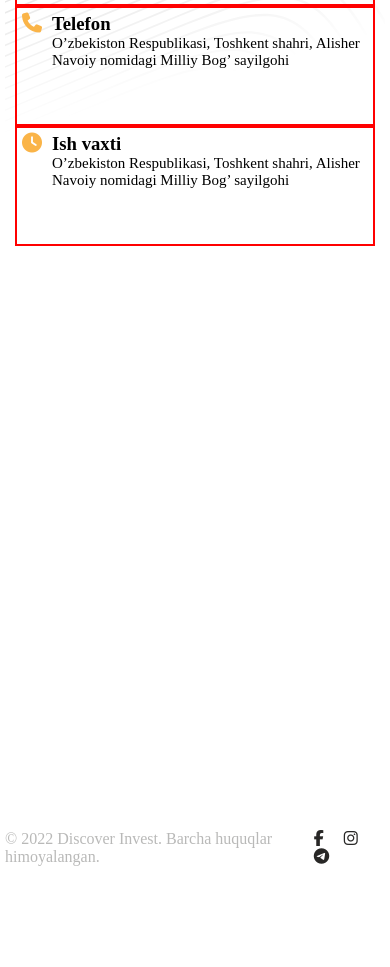
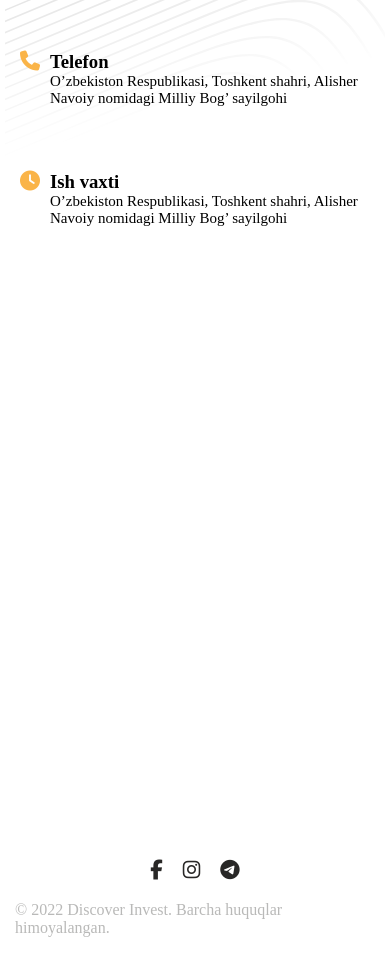
Before and after one commit to Sunnat0401/discover-invest, a React (Vite) app: page /connect in a window 390 px wide. Shown: the part 1500-2467 px from the top of the page. Before the commit the page ends 2396 px from the top, so only its background shows below. Built offline with nearby package versions, Linux system fonts and the light colour scheme.

Commit message:
Add language for navbar.jsx

```diff
--- a/src/Components/Navbar/Navbar.jsx
+++ b/src/Components/Navbar/Navbar.jsx
@@ -62,9 +62,9 @@ const Navbar = () => {
             </li>
         </ul>
         <select name="" id="" className='navbar-select' onChange={handleChange} value={languages}>
-            <option value="">uz</option>
-            <option value="">en</option>
-            <option value="">ru</option>
+            <option value="uz">uz</option>
+            <option value="en">en</option>
+            <option value="ru">ru</option>
         </select>
         <a href="tel:+ 998 (71) 288 88 88" className="navbar-connect"> +998 90 124 94 84 <i className="fa-solid fa-phone phone-icon"></i></a>
         </div>
--- a/src/Pages/ConnectPage/ConnectPage.css
+++ b/src/Pages/ConnectPage/ConnectPage.css
@@ -1,3 +1,6 @@
+*{
+    scroll-behavior: smooth;
+}
 .connectpage-wrapper{
     width: 100%;
     height: 90vh;
@@ -53,7 +56,6 @@
     left: -10px;
     padding: 0 10px  ;
 }
-
 .contact-cards{
     display: flex;
     align-items: center;
@@ -62,12 +64,11 @@
 
 }
 .contact-card{
-    width: 200px;
+    width: 220px;
     height: 120px;
     padding: 5px;
     display: flex;
     justify-content: space-between;
-    border: 2px solid red;
 }
 .contact-info{
     padding-left: 10px;
@@ -133,12 +134,7 @@
     height: 100%;
     border: none;
 }
-.contactpage-footer{
-    display: flex;
-    align-items: center;
-    justify-content: space-between;
-    margin: 30px 0;
-}
+
 .contactpage-footer p{
     color: #B9B9B8;
 }
@@ -150,13 +146,13 @@
 .contactpage-sublink:hover{
     color: #FAB448;
 }
+.control-icon{
+ font-size: 20px;
+}
 @media screen and (max-width:1200px){
 .connectpage .container{
     padding: 0 5px;
 }
-}
-@media screen and (max-width:927px){
-
 }
 @media screen and (max-width:850px){
     .conntactpage-middle{
@@ -182,7 +178,6 @@
         padding: 5px;
         display: flex;
         justify-content: space-between;
-        border: 2px solid red;
     }
     .contact-info{
         padding-left: 10px;
@@ -262,16 +257,41 @@
         flex-wrap: wrap;
     } */
 }
+@media screen and (max-width:647px){
+    .contact-card{
+        width: 100%;
+        height: 100px;
+        margin: 10px 0;
+    }
+    .about-title{
+        margin-top: 30px;
+    }
+    .contactpage-footer{
+        display: flex;
+        align-items: center;
+        justify-content: center;
+        flex-wrap: wrap-reverse;
+        margin: 30px 0;
+    }
+    .contactpage-controls{
+        padding: 0px 0 20px;
+    }
+    .contactpage-footer p{
+        padding: 0px 10px;
+    }
+}
 @media screen and (max-width:500px){
     .connectpage-title{
         padding: 50px 0;
         font-size: 36px;
         color: white;
     }
+
 .connectpage-text{
     font-size: 15px;
     width: 350px;
 }
+
     }
     @media screen and (max-width:400px){
         .connectpage-text{
--- a/src/Pages/ConnectPage/ConnectPage.jsx
+++ b/src/Pages/ConnectPage/ConnectPage.jsx
@@ -41,13 +41,13 @@ const ConnectPage = () => {
             Havolani to’ldirib, telefon raqamingizni qoldiring va biz yaqin vaqt
             ichida aloqaga chiqamiz
           </p>
-          <a href="" className="connectpage-link">
+          <a href="#icons" className="connectpage-link">
             <i class="fa-solid fa-arrow-down-long"></i>
           </a>
         </div>
       </div>
       <div className="container">
-          <div className="conntactpage-middle">
+          <div className="conntactpage-middle" id="icons">
           <div className="contactpage-left">
           <h2 className="about-title">
             <span className="about-line">Sizga qanday</span> <br />
@@ -131,9 +131,9 @@ const ConnectPage = () => {
           <div className="contactpage-footer">
             <p>© 2022 Discover Invest. Barcha huquqlar himoyalangan.</p>
             <div className="contactpage-controls">
-            <a href="https://business.facebook.com/latest/home?asset_id=866538573482797&nav_ref=push" className="contactpage-sublink"><i className="fa-brands fa-facebook-f"></i></a>
-            <a href="https://instagram.com/discover_invest?igshid=ZDdkNTZiNTM=" className="contactpage-sublink"><i className="fa-brands fa-instagram"></i></a>
-            <a href="https://t.me/discovery_invest" class="messengers__link" className="contactpage-sublink"><i className="fa-brands fa-telegram"></i></a>
+            <a href="https://business.facebook.com/latest/home?asset_id=866538573482797&nav_ref=push" className="contactpage-sublink"><i className="fa-brands fa-facebook-f control-icon"  ></i></a>
+            <a href="https://instagram.com/discover_invest?igshid=ZDdkNTZiNTM=" className="contactpage-sublink"><i className="fa-brands fa-instagram control-icon"></i></a>
+            <a href="https://t.me/discovery_invest" class="messengers__link" className="contactpage-sublink"><i className="fa-brands fa-telegram control-icon"></i></a>
             </div>
           </div>
       </div>
--- a/src/i18n.jsx
+++ b/src/i18n.jsx
@@ -16,7 +16,7 @@ i18n
     debug: true,
     resources :{
         uz:{translation :  uzTransalation},
-        en:{translation :  enTransalation},
+        en:{translation : enTransalation },
         ru:{translation: ruTransalation}
     },
     interpolation: {
--- a/src/index.css
+++ b/src/index.css
@@ -4,6 +4,7 @@
     box-sizing: border-box;
     text-decoration: none;
     list-style: none;
+    scroll-behavior: smoth;
 }
 .container{
     max-width: 1240px;
--- a/src/main.jsx
+++ b/src/main.jsx
@@ -3,7 +3,7 @@ import ReactDOM from 'react-dom/client'
 import App from './App.jsx'
 import './index.css'
 import { BrowserRouter } from 'react-router-dom'
-
+import './i18n.jsx'
 ReactDOM.createRoot(document.getElementById('root')).render(
   <React.StrictMode>
     <BrowserRouter>
```
